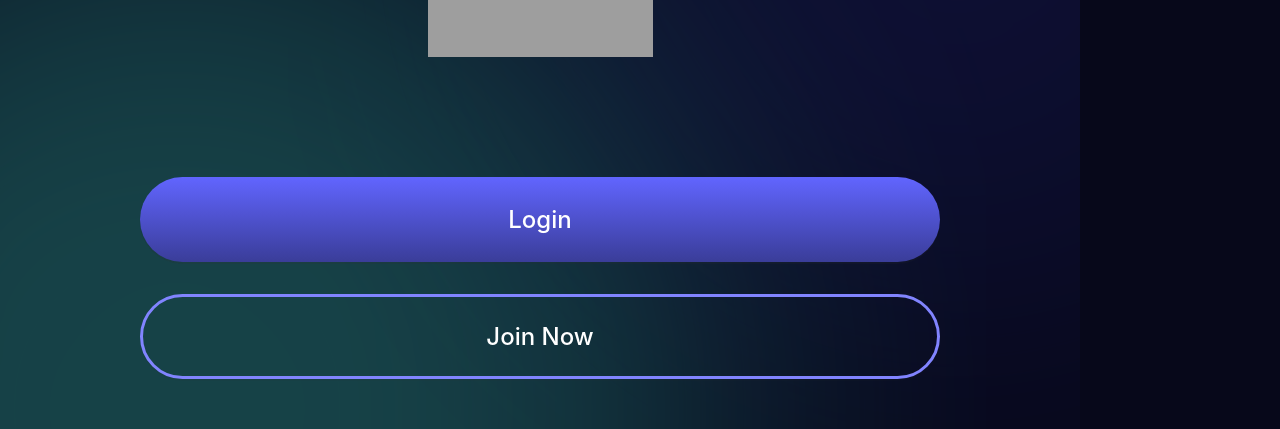
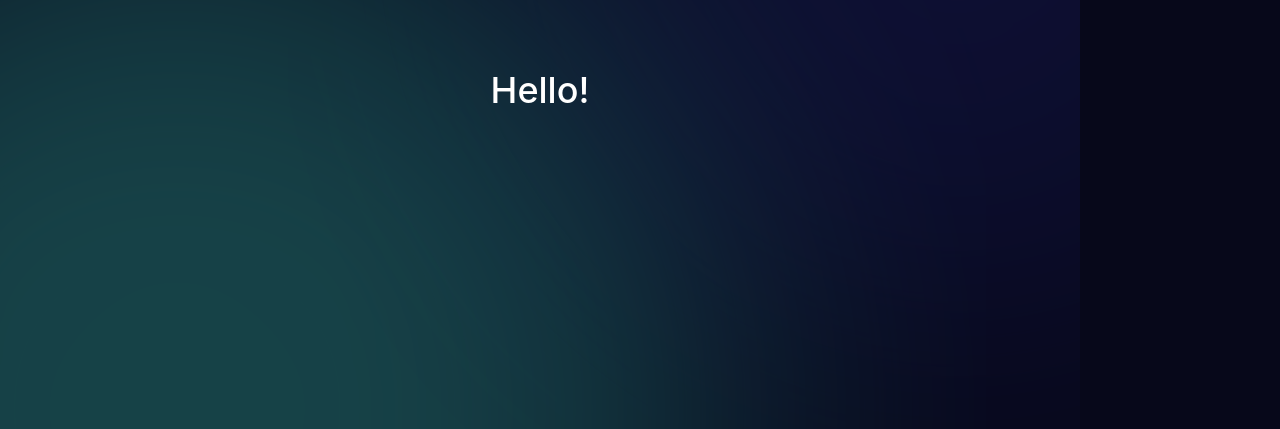
Before and after one commit to nexerium-code/vision-bank, a React (Vite) app: page /noura in a window 1280 px wide. Both pictures are taken after a click on the button "Login". Shown: the part 727-1156 px from the top of the page. Built offline with nearby package versions, Linux system fonts and the light colour scheme; grey boxes are pictures that could not be loaded.

Commit message:
Working On Chat UI

```diff
--- /dev/null
+++ b/src/components/noura/ChatScreen.tsx
@@ -0,0 +1,55 @@
+import { ArrowLeft, Mic } from 'lucide-react';
+
+import { Button } from '@/components/ui/button';
+import { Input } from '@/components/ui/input';
+
+export default function ChatScreen() {
+    return (
+        <div className="relative z-10 flex h-full flex-col">
+            {/* Header */}
+            <div className="flex items-center gap-4 border-b-2 border-b-[#1a1a2b] px-4 py-8">
+                <ArrowLeft className="size-8 hover:text-white/60" />
+                <h1 className="text-2xl font-medium text-white">Noura AI</h1>
+            </div>
+
+            {/* Main Content Area */}
+            <div className="flex flex-1 flex-col items-center justify-center">
+                <div className="mb-32">
+                    <h2 className="text-center text-4xl font-medium text-white">Hello!</h2>
+                </div>
+            </div>
+
+            {/* Action Buttons */}
+            <div className="mb-8 space-y-4">
+                <div className="flex gap-4">
+                    <Button variant="outline" className="h-12 flex-1 rounded-full border-white/30 bg-white/10 text-white backdrop-blur-sm hover:bg-white/20">
+                        <span className="mr-2">👤</span>
+                        Join Vision Bank
+                    </Button>
+                    <Button variant="outline" className="h-12 flex-1 rounded-full border-white/30 bg-white/10 text-white backdrop-blur-sm hover:bg-white/20">
+                        <span className="mr-2">🏦</span>
+                        About Vision Bank
+                    </Button>
+                </div>
+                <div className="flex gap-4">
+                    <Button variant="outline" className="h-12 flex-1 rounded-full border-white/30 bg-white/10 text-white backdrop-blur-sm hover:bg-white/20">
+                        <span className="mr-2">❓</span>
+                        FAQ
+                    </Button>
+                    <Button variant="outline" className="h-12 flex-1 rounded-full border-white/30 bg-white/10 text-white backdrop-blur-sm hover:bg-white/20">
+                        <span className="mr-2">🎁</span>
+                        Offers
+                    </Button>
+                </div>
+            </div>
+
+            {/* Chat Input */}
+            <div className="relative mb-8 px-4">
+                <Input placeholder="How may I help you today?" className="h-20 rounded-full border-white/8 bg-white/10 ps-10 pe-14 font-light text-white backdrop-blur-sm placeholder:text-white/60 md:text-xl" />
+                <Button size="icon" className="absolute top-2 right-2 h-10 w-10 rounded-full bg-white/20 text-white hover:bg-white/30">
+                    <Mic className="h-5 w-5" />
+                </Button>
+            </div>
+        </div>
+    );
+}
--- a/src/components/noura/WelcomeScreen.tsx
+++ b/src/components/noura/WelcomeScreen.tsx
@@ -1,11 +1,15 @@
 import { Button } from '@/components/ui/button';
 
-export default function WelcomeScreen() {
+type WelcomeScreenProps = {
+    onClick: () => void;
+};
+
+export default function WelcomeScreen({ onClick }: WelcomeScreenProps) {
     return (
         <div className="relative z-10 flex h-full flex-col items-center px-8">
             {/* Language Switcher */}
             <div className="absolute top-8 right-10">
-                <Button variant="outline" size="icon" className="rounded-xl border-2 border-white/40 bg-transparent p-5 text-lg font-medium text-white transition-colors hover:bg-white/10">
+                <Button variant="outline" size="icon" className="rounded-xl border-2 border-white/40 bg-transparent p-5 text-lg font-medium text-white transition-colors hover:bg-white/10" onClick={onClick}>
                     ع
                 </Button>
             </div>
@@ -15,17 +19,16 @@ export default function WelcomeScreen() {
 
             {/* Action Buttons */}
             <div className="flex w-[800px] flex-col gap-8">
-                <Button className="primary-btn-gradient h-[85px] w-full rounded-full border-0 text-2xl font-medium text-white transition-opacity hover:opacity-90" variant="default">
+                <Button className="primary-btn-gradient h-[85px] w-full rounded-full border-0 text-2xl font-medium text-white transition-opacity hover:opacity-90" variant="default" onClick={onClick}>
                     Login
                 </Button>
-
-                <Button className="h-[85px] rounded-full border-3 bg-transparent text-2xl font-medium text-white transition-colors hover:bg-white/10" variant="outline" style={{ borderColor: "#8184FF" }}>
+                <Button className="h-[85px] rounded-full border-3 border-[#8184FF] bg-transparent text-2xl font-medium text-white transition-colors hover:bg-white/10" variant="outline" onClick={onClick}>
                     Join Now
                 </Button>
             </div>
 
             {/* Bottom Right Logo */}
-            <img src="/io_blob.svg" alt="IO Blob" className="absolute right-14 bottom-32 size-28" />
+            <img src="/io_blob.svg" alt="IO Blob" className="absolute right-14 bottom-32 size-28" onClick={onClick} />
 
             {/* Bottom Center Text */}
             <div className="absolute bottom-8 left-1/2 -translate-x-1/2 transform">
--- a/src/routes/noura.tsx
+++ b/src/routes/noura.tsx
@@ -1,3 +1,6 @@
+import { useState } from 'react';
+
+import ChatScreen from '@/components/noura/ChatScreen';
 import WelcomeScreen from '@/components/noura/WelcomeScreen';
 import { createFileRoute } from '@tanstack/react-router';
 
@@ -6,10 +9,12 @@ export const Route = createFileRoute("/noura")({
 });
 
 function RouteComponent() {
+    const [screen, setScreen] = useState<"welcome" | "chat">("welcome");
     return (
         <section className="bg-background relative h-[1920px] w-[1080px] overflow-hidden">
             <div className="chat-background" />
-            <WelcomeScreen />
+            {screen === "welcome" && <WelcomeScreen onClick={() => setScreen("chat")} />}
+            {screen === "chat" && <ChatScreen />}
         </section>
     );
 }
```
